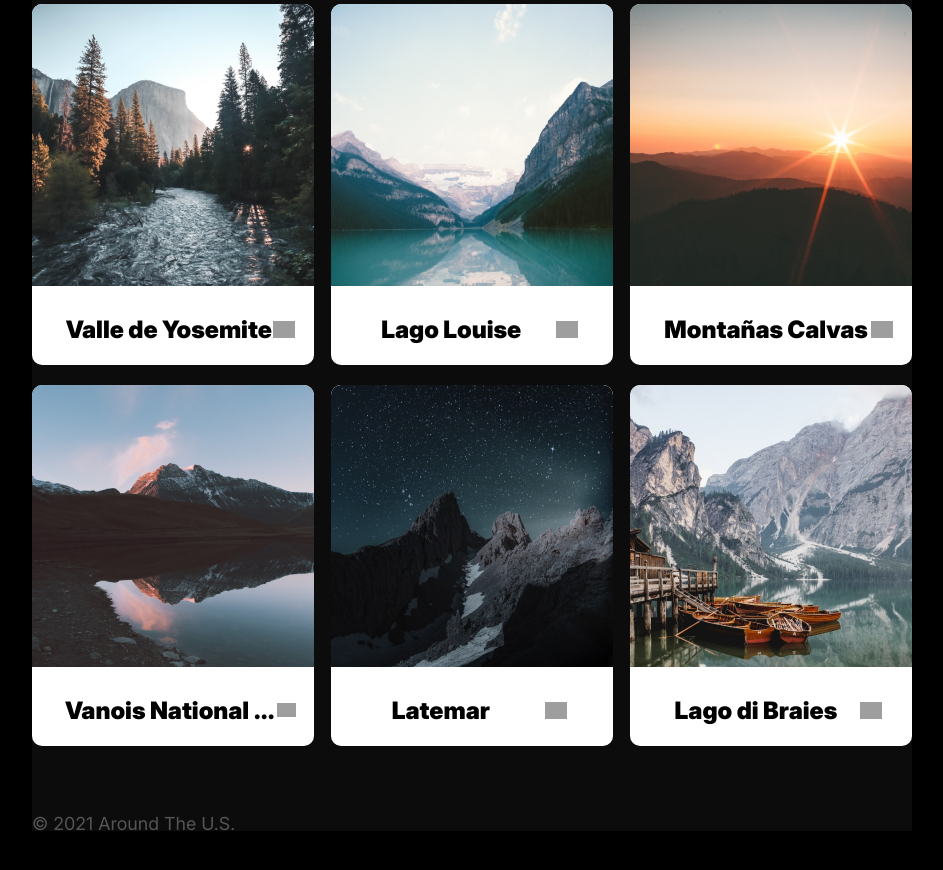
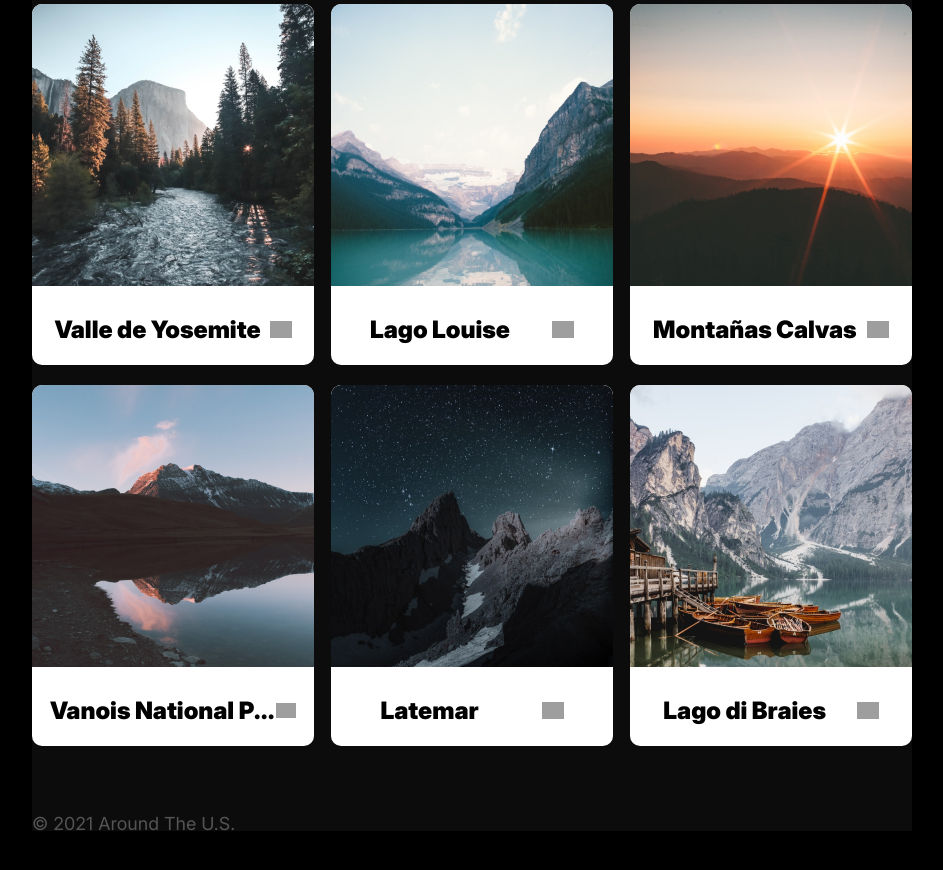
Before and after one commit to 98141/web_project_around, a plain HTML site: page index.html in a window 1280 px wide. Shown: the part 348-1218 px from the top of the page, without its empty margins (168-1111 px from the left). Drawn offline with Linux system fonts and the light colour scheme; grey boxes are pictures that could not be loaded.

Commit message:
Cambio de html a js, de las imagenes

```diff
--- a/blocks/elemnets.css
+++ b/blocks/elemnets.css
@@ -34,7 +34,6 @@
   font-size: 24px;
   font-weight: 900;
   line-height: 29.05px;
-  margin-left: 15px;
   overflow: hidden;
   text-overflow: ellipsis;
   white-space: nowrap;
--- a/index.html
+++ b/index.html
@@ -68,74 +68,8 @@
             </div>
           </div>
         </div>
-        <section class="elements">
-          <div class="element">
-            <img
-              src="./images/img_1.jpg"
-              alt="Imagen de un bosque"
-              class="element__img"
-            />
-            <div class="element__item">
-              <h2 class="element__item-title">Valle de Yosemite</h2>
-              <div class="element__item-heart"></div>
-            </div>
-          </div>
-          <div class="element">
-            <img
-              src="./images/img_2.png"
-              alt="Imagen de un bosque"
-              class="element__img"
-            />
-            <div class="element__item">
-              <h2 class="element__item-title">Lago Louise</h2>
-              <div class="element__item-heart"></div>
-            </div>
-          </div>
-          <div class="element">
-            <img
-              src="./images/img_3.png"
-              alt="Imagen de un bosque"
-              class="element__img"
-            />
-            <div class="element__item">
-              <h2 class="element__item-title">Montañas Calvas</h2>
+        <section id="elements" class="elements">
 
-              <div class="element__item-heart"></div>
-            </div>
-          </div>
-          <div class="element">
-            <img
-              src="./images/img_4.png"
-              alt="Imagen de un bosque"
-              class="element__img"
-            />
-            <div class="element__item">
-              <h2 class="element__item-title">Vanois National Park</h2>
-              <div class="element__item-heart"></div>
-            </div>
-          </div>
-          <div class="element">
-            <img
-              src="./images/img_5.png"
-              alt="Imagen de un bosque"
-              class="element__img"
-            />
-            <div class="element__item">
-              <h2 class="element__item-title">Latemar</h2>
-              <div class="element__item-heart"></div>
-            </div>
-          </div>
-          <div class="element">
-            <img
-              src="./images/img_6.png"
-              alt="Imagen de un bosque"
-              class="element__img"
-            />
-            <div class="element__item">
-              <h2 class="element__item-title">Lago di Braies</h2>
-              <div class="element__item-heart"></div>
-            </div>
-          </div>
         </section>
       </main>
       <footer class="footer">
--- a/scripts/index.js
+++ b/scripts/index.js
@@ -1,3 +1,4 @@
+//Boton editar perfil
 document.addEventListener("DOMContentLoaded", () => {
   const editButton = document.querySelector(".profile__info-button");
   const modal = document.getElementById("editModal");
@@ -33,3 +34,49 @@ document.addEventListener("DOMContentLoaded", () => {
     }
   });
 });
+
+//Agregar elementos
+const elementsData = [
+  { src: "./images/img_1.jpg", title: "Valle de Yosemite" },
+  { src: "./images/img_2.png", title: "Lago Louise" },
+  { src: "./images/img_3.png", title: "Montañas Calvas" },
+  { src: "./images/img_4.png", title: "Vanois National Park" },
+  { src: "./images/img_5.png", title: "Latemar" },
+  { src: "./images/img_6.png", title: "Lago di Braies" }
+];
+
+const elementsContainer = document.querySelector("#elements");
+
+// Función para crear un elemento y agregarlo al DOM
+function createElement ({src, title}) {
+  const element = document.createElement("div");
+  element.classList.add("element");
+
+  const img = document.createElement("img");
+  img.src = src;
+  img.classList.add("element__img");
+
+  const elementItem = document.createElement("div");
+  elementItem.classList.add("element__item");
+
+  const titleElement = document.createElement("h2");
+  titleElement.classList.add("element__item-title");
+  titleElement.textContent = title;
+
+  const heart = document.createElement("div");
+  heart.classList.add("element__item-heart");
+
+  // Agregamos los elementos al contenedor
+  elementItem.appendChild(titleElement);
+  elementItem.appendChild(heart);
+  element.appendChild(img);
+  element.appendChild(elementItem);
+
+  return element;
+}
+
+// Iteramos sobre los datos y agregamos los elementos al DOM
+elementsData.forEach(data => {
+  const newElement = createElement(data);
+  elementsContainer.appendChild(newElement);
+});
```
